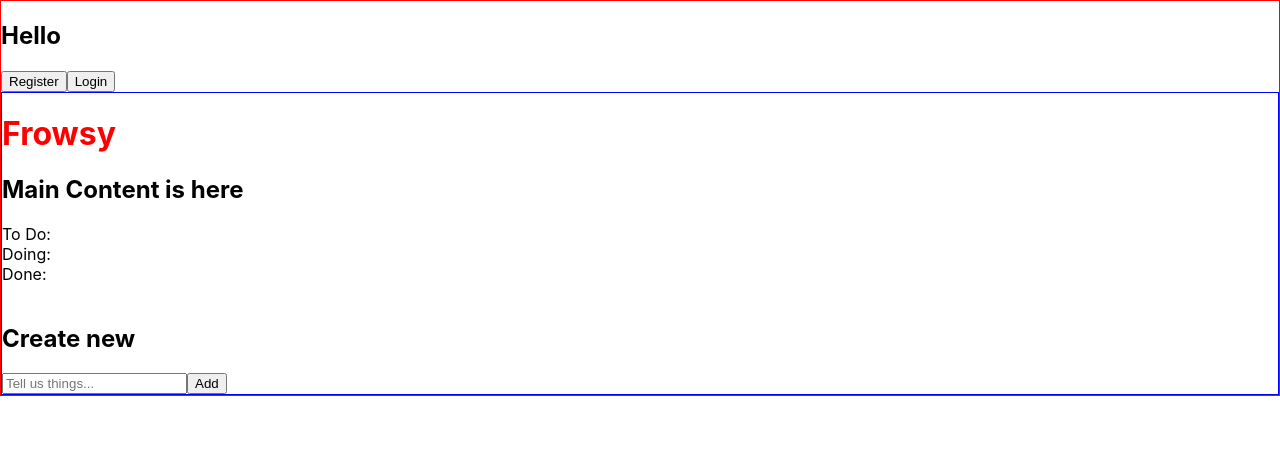
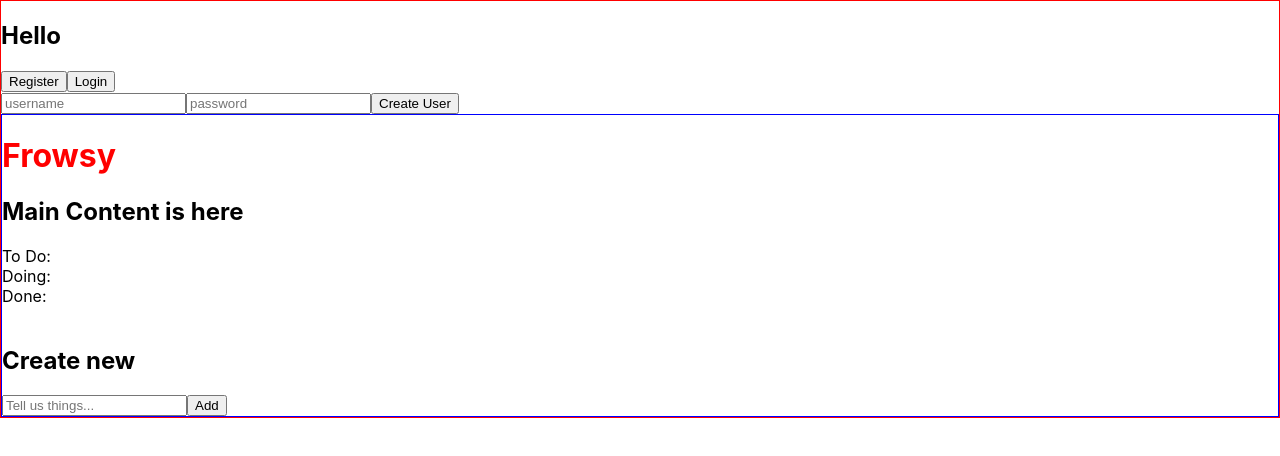
Before and after one commit to bnmlucky/frowsy-front-end, a React (Create React App) app in the folder frowsy-front-end/: page /NewUser in a window 1280 px wide. Shown: the top 456 px of the page. Built offline with nearby package versions, Linux system fonts and the light colour scheme.

Commit message:
new user form working and connecting to mongo

```diff
--- a/frowsy-front-end/src/App.js
+++ b/frowsy-front-end/src/App.js
@@ -1,6 +1,7 @@
 import React, { Component } from "react";
 import "./App.css";
 import MainContent from "./components/MainContent";
+import NewUser from "./components/NewUser";
 import axios from "axios";
 
 class App extends Component {
@@ -15,7 +16,9 @@ class App extends Component {
   //WE WILL HAVE A CALL FROM THE BACK-END
   // }
   //ASYNC CALLS --
-
+  handleAddUser(user) {
+    console.log(user);
+  }
   //RENDER/RETURN
   render() {
     return (
@@ -23,6 +26,7 @@ class App extends Component {
         <h2>Hello</h2>
         <button>Register</button>
         <button>Login</button>
+        <NewUser handleAddUser={this.handleAddUser} />
         <MainContent />
       </div>
     );
--- /dev/null
+++ b/frowsy-front-end/src/components/NewUser.js
@@ -0,0 +1,61 @@
+import React, { Component } from "react";
+import axios from "axios";
+const baseURL = "http://localhost:3003";
+class NewUser extends Component {
+  constructor(props) {
+    super(props);
+
+    this.state = {
+      username: "",
+      password: ""
+    };
+    this.handleSubmit = this.handleSubmit.bind(this);
+    this.handlePasswordChange = this.handlePasswordChange.bind(this);
+    this.handleUserNameChange = this.handleUserNameChange.bind(this);
+  }
+  handleUserNameChange(event) {
+    this.setState({ username: event.currentTarget.value });
+  }
+  handlePasswordChange(event) {
+    this.setState({ password: event.currentTarget.value });
+  }
+  async handleSubmit(event) {
+    event.preventDefault();
+
+    const response = await axios.post(`${baseURL}/users`, {
+      username: this.state.username,
+      password: this.state.password
+    });
+
+    this.setState({ username: "", password: "" });
+    this.props.handleAddUser(response.data);
+  }
+  render() {
+    return (
+      <div>
+        <form onSubmit={this.handleSubmit}>
+          <label htmlFor="username"></label>
+          <input
+            type="text"
+            id="username"
+            name="username"
+            onChange={this.handleUserNameChange}
+            value={this.state.username}
+            placeholder="username"
+          />
+          <input
+            type="text"
+            id="password"
+            name="password"
+            onChange={this.handlePasswordChange}
+            value={this.state.password}
+            placeholder="password"
+          />
+          <input type="submit" value="Create User" />
+        </form>
+      </div>
+    );
+  }
+}
+
+export default NewUser;
```
Also changed, not shown: 1 other file (tests, documents, lock files or other folders).
